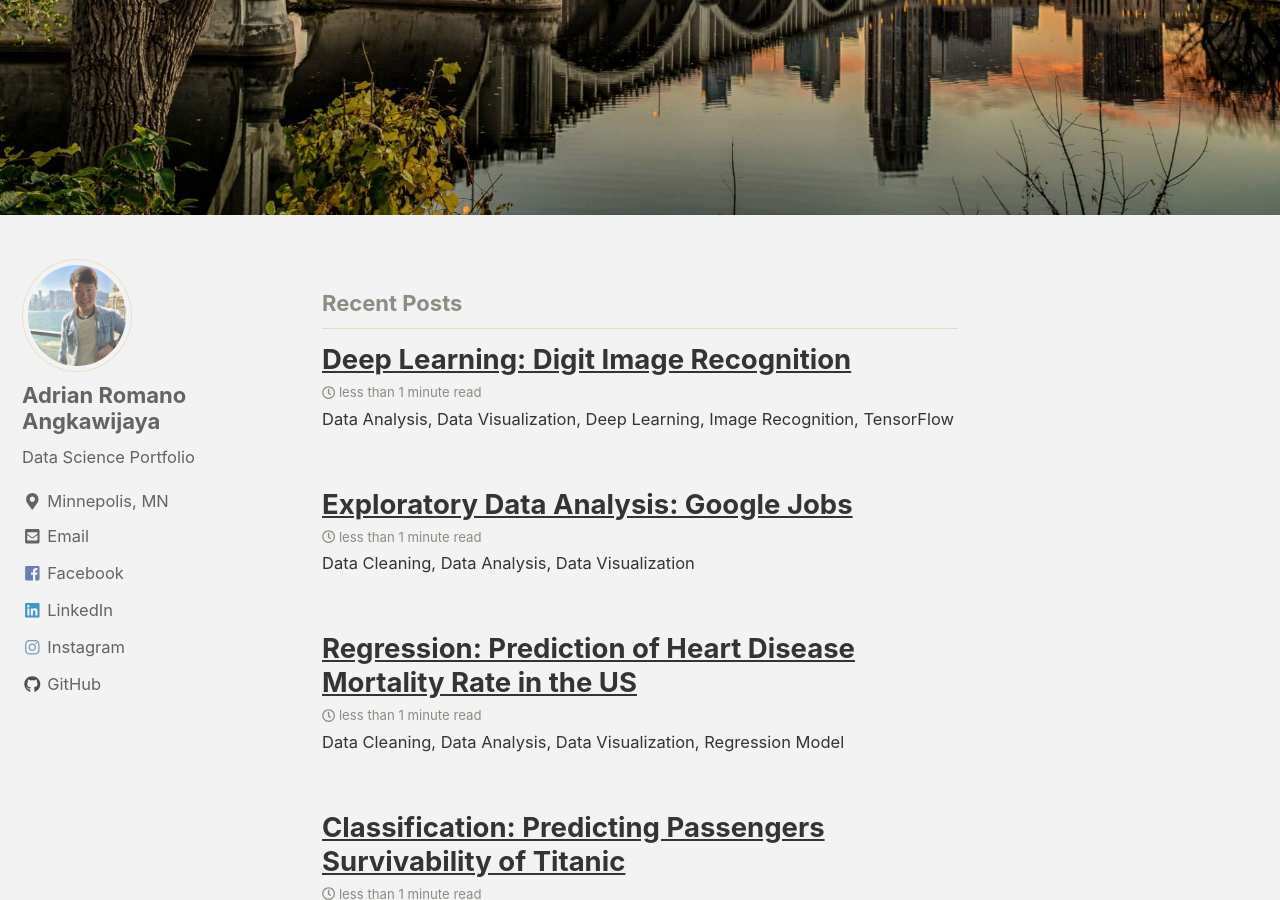
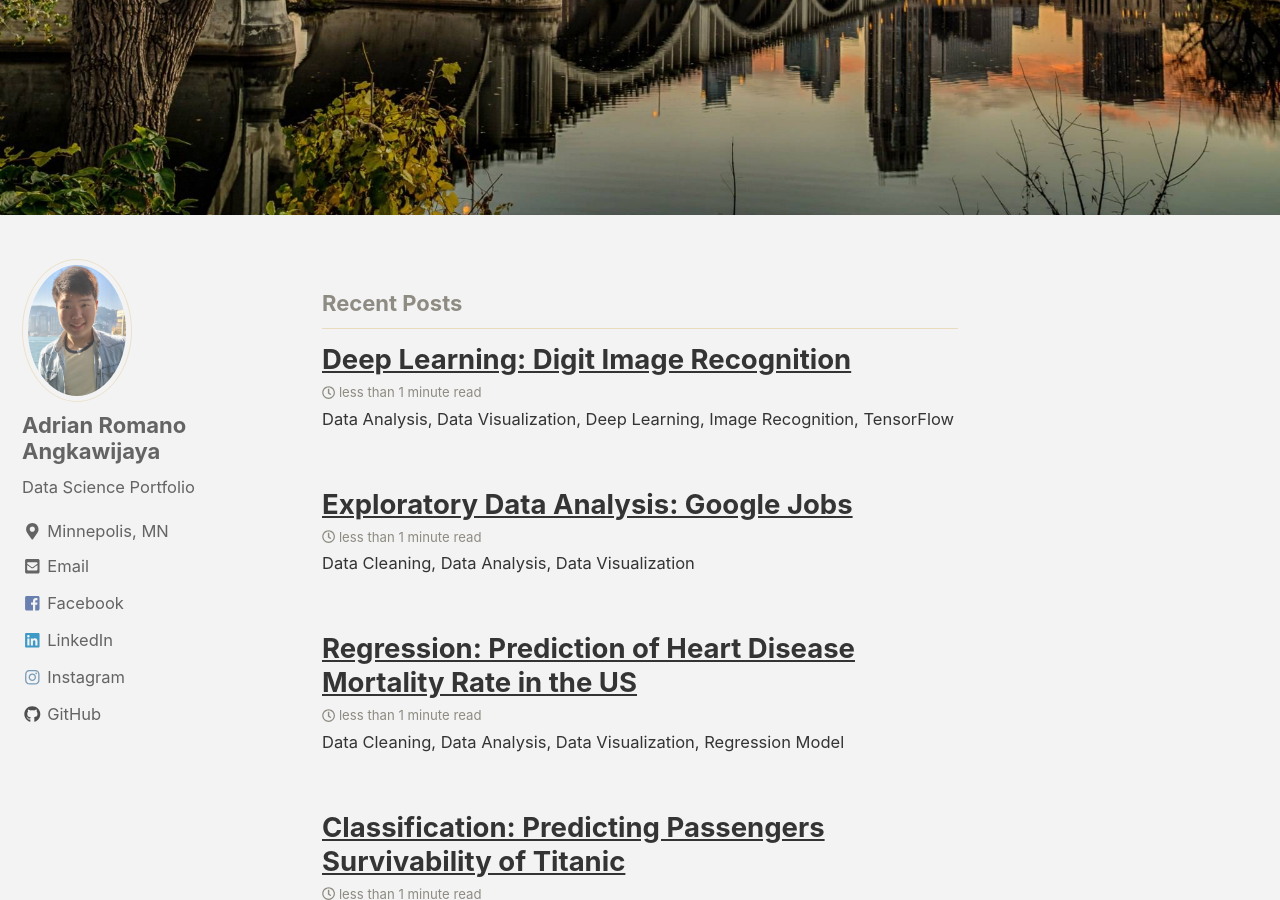
Before and after one commit to adrianromano/adrianromano.github.io, a Jekyll site: the page built from index.html, in a window 1280 px wide and 900 px high, scrolled down 738 px. Built offline with Jekyll 4.4.1, drawn with Linux system fonts in a browser that asks for light colours; nearby versions of some CDN libraries; the list of posts is cut into pages by our own code.

Commit message:
new gith

```diff
--- a/_config.yml
+++ b/_config.yml
@@ -101,7 +101,7 @@
 # Site Author
 author:
   name             : "Adrian Romano Angkawijaya"
-  avatar           : "/images/m3.png" # path of avatar image, e.g. "/assets/images/bio-photo.jpg"
+  avatar           : "/images/me2.png" # path of avatar image, e.g. "/assets/images/bio-photo.jpg"
   bio              : "Data Science Portfolio"
   location         : "Minnepolis, MN"
   email            : "adrianromano08@gmail.com"
```
Also changed, not shown: images/me2.png (added).
